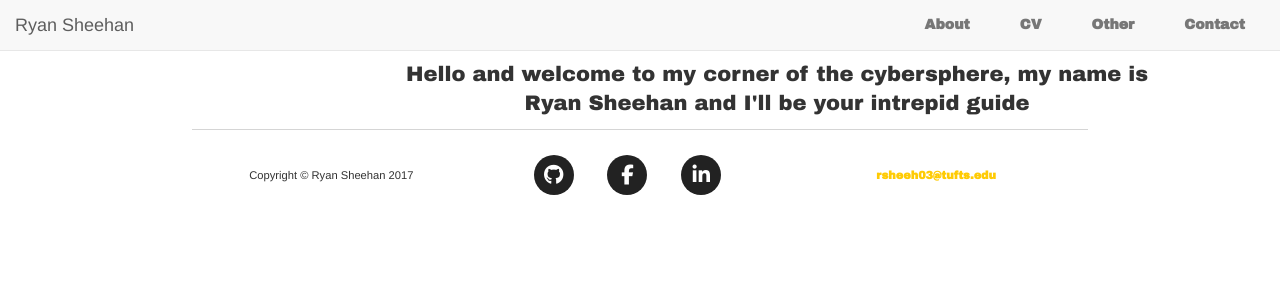
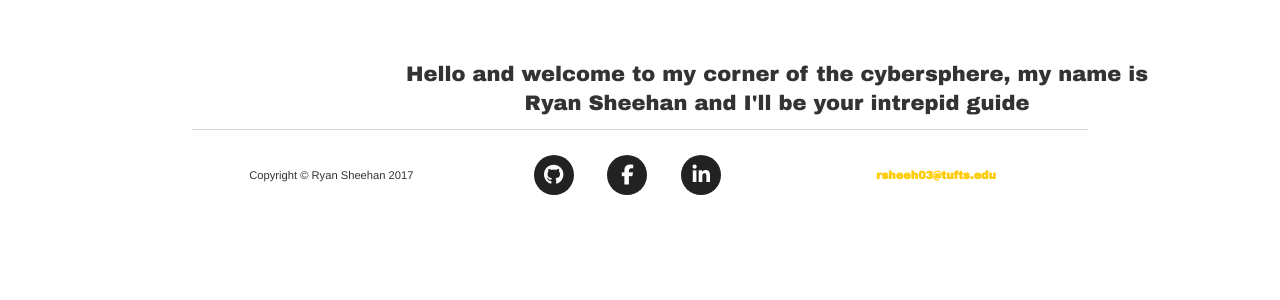
Before and after one commit to Ryan-Sheehan/Ryan-Sheehan.github.io, a Jekyll site: the page index.html, which Jekyll copies as it is, in a window 1280 px wide. Shown: the top 300 px of the page. Built offline with Jekyll 4.4.1, drawn with Linux system fonts in a browser that asks for light colours; nearby versions of some CDN libraries.

Commit message:
Update index.html

```diff
--- a/index.html
+++ b/index.html
@@ -17,38 +17,6 @@
 			<link href="/css/main.css" rel="stylesheet" type="text/css">
 		</head>
 		<body>
-			    <!-- Navigation -->
-			    <nav id="mainNav" class="navbar navbar-default navbar-fixed-top">
-				<div class="container-fluid">
-				    <!-- Brand and toggle get grouped for better mobile display -->
-				    <div class="navbar-header">
-					<button type="button" class="navbar-toggle collapsed" data-toggle="collapse" data-target="#bs-example-navbar-collapse-1">
-					    <span class="sr-only">Toggle navigation</span><i class="fa fa-bars"></i>
-					</button>
-					<a class="navbar-brand page-scroll" href="#page-top">Ryan Sheehan</a>
-				    </div>
-
-				    <!-- Collect the nav links, forms, and other content for toggling -->
-				    <div class="collapse navbar-collapse" id="bs-example-navbar-collapse-1">
-					<ul class="nav navbar-nav navbar-right">
-					    <li>
-						<a class="page-scroll" href="/about">About</a>
-					    </li>
-					    <li>
-						<a class="page-scroll" href="/cv">CV</a>
-					    </li>
-					    <li>
-						<a class="page-scroll" href="/directory">Other</a>
-					    </li>
-					    <li>
-						<a class="page-scroll" href="#contact">Contact</a>
-					    </li>
-					</ul>
-				    </div>
-				    <!-- /.navbar-collapse -->
-				</div>
-				<!-- /.container-fluid -->
-			    </nav>
 
 
 
```
